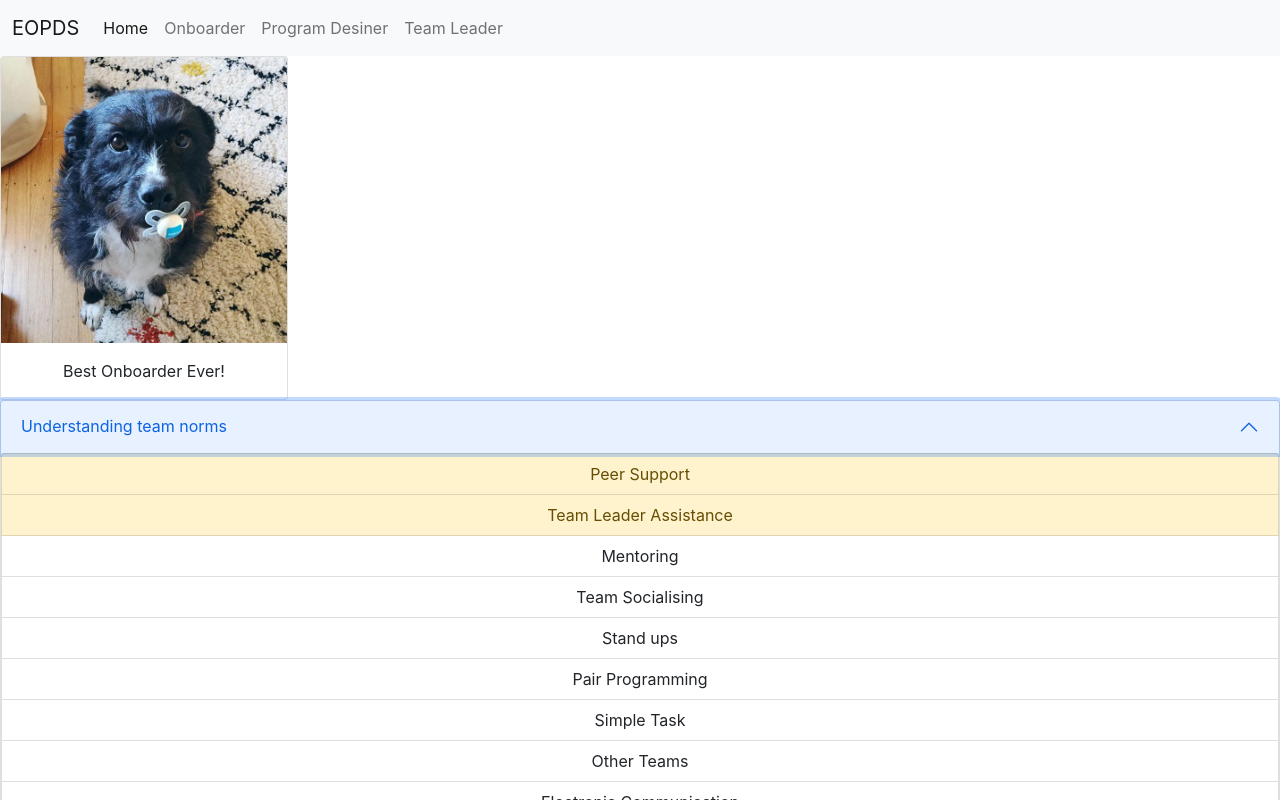
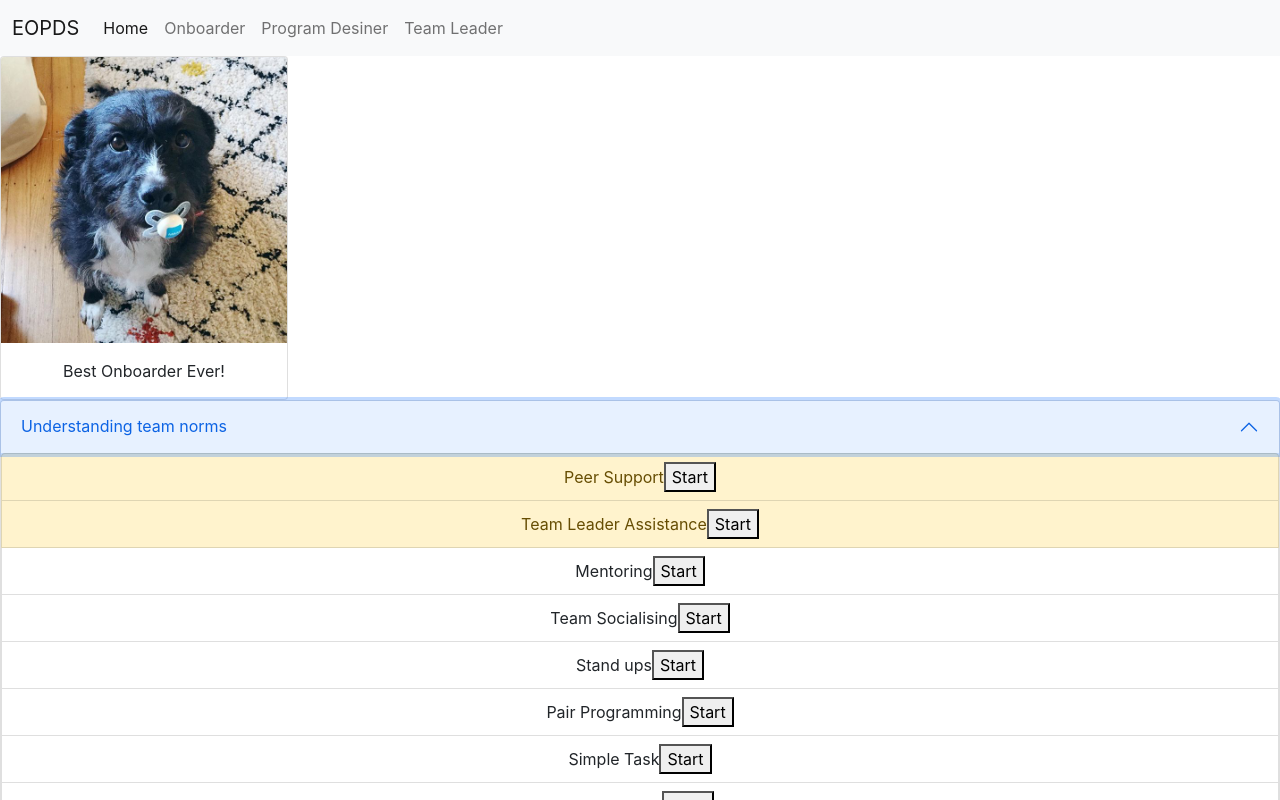
Before and after one commit to SoftwareDevelopmentMethods/eopds, a React (Create React App) app: page / in a window 1280 px wide. Both pictures are taken after a click on the button "Understanding team norms". Shown: the top 800 px of the page. Built offline with nearby package versions, Linux system fonts and the light colour scheme.

Commit message:
Update AccordionItem.js
Adding buttons to manage completion

```diff
--- a/src/AccordionItem.js
+++ b/src/AccordionItem.js
@@ -1,4 +1,5 @@
 import React, { Component } from 'react';
+
 
 class AccordionItem extends Component {
     constructor(props) {
@@ -21,11 +22,16 @@ class AccordionItem extends Component {
                 <div id={`panelsStayOpen-collapse${number}`} class="accordion-collapse collapse" aria-labelledby={`panelsStayOpen-heading${number}`}>
                     <div class="list-group">
                         {this.props.goals.activity.map((act, i) => (
-                            <a href="#" class="list-group-item list-group-item-action list-group-item-warning" key={`ActiveListKey${i}`}> {act} </a>
+                            <a href="#" class="list-group-item list-group-item-action list-group-item-warning" key={`ActiveListKey${i}`}> {act}
+                            <button type = "button" button id={`activityCompletion${i}`} onClick={() => (document.getElementById(`activityCompletion${i}`).innerHTML = "Complete")}>Start</button>
+                            </a>
+
                         ))}
 
                         {this.props.goals.strategy.map((str, i) => (
-                            <a href="#" class="list-group-item list-group-item-action" key={`ListKey${i}`}>{str}</a>
+                            <a href="#" class="list-group-item list-group-item-action" key={`ListKey${i}`}>{str}
+                            <button type = "button" button id={`strategyCompletion${i}`} onClick={() => (document.getElementById(`strategyCompletion${i}`).innerHTML = "Complete")}>Start</button>
+                             </a>
                         ))}
                     </div>
                 </div>
```
